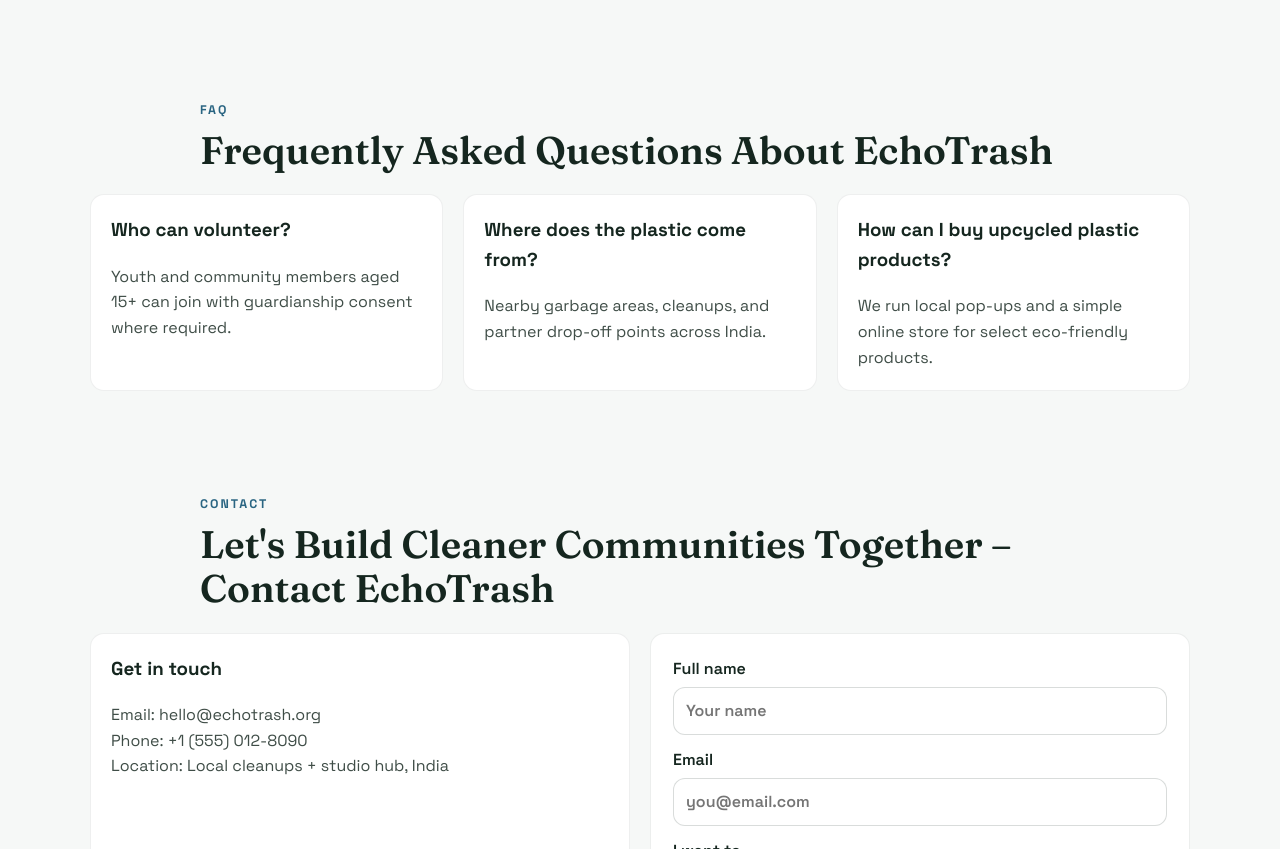
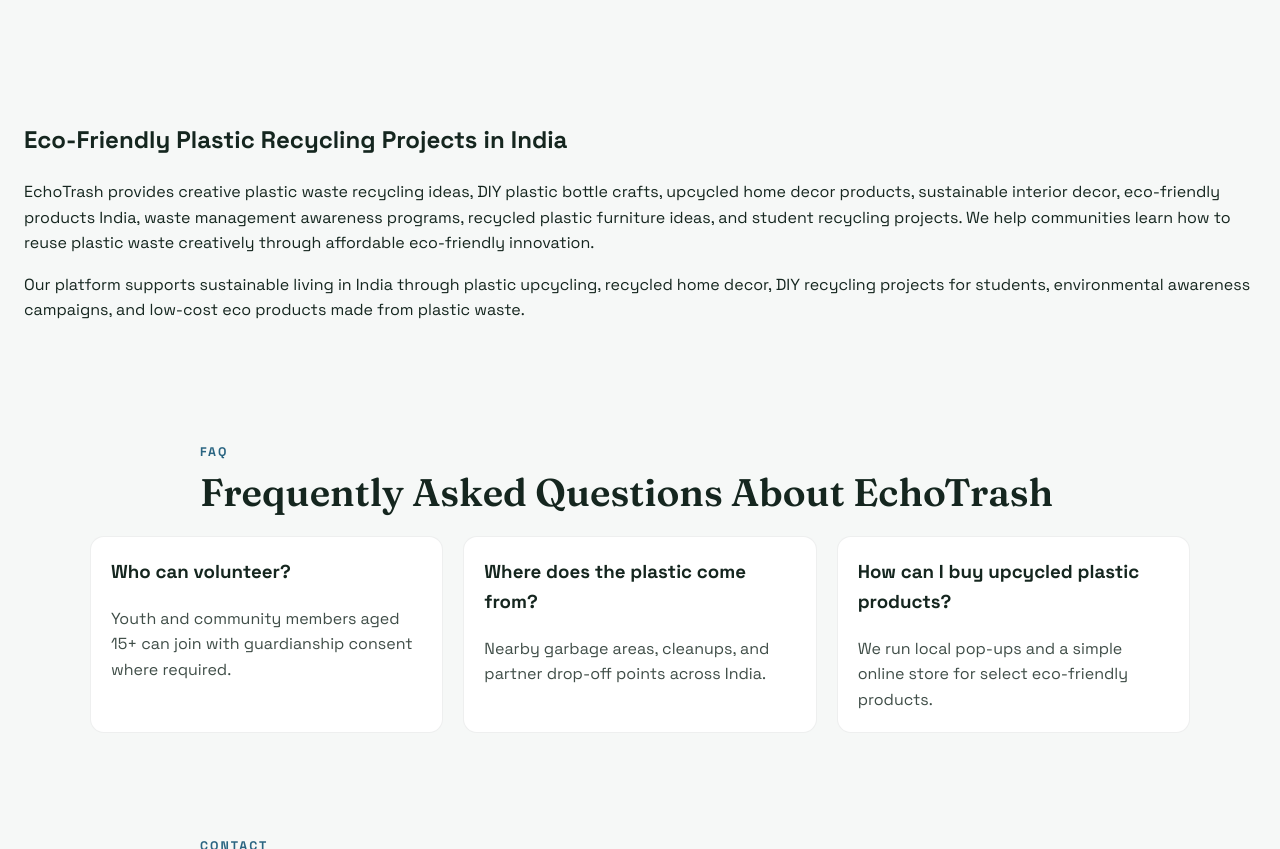
Before and after one commit to PoorviShasta/ECHOCHIC-projectPlastic, a website: page index.html in a window 1280 px wide. Shown: the part 8012-8861 px from the top of the page. Drawn offline with nearby package versions, Linux system fonts and the light colour scheme.

Commit message:
Fixed project structure

```diff
--- a/index.html
+++ b/index.html
@@ -24,7 +24,11 @@
   <meta name="description" content="EchoTrash transforms plastic waste into eco-friendly products through recycling, sustainability, and innovative upcycling in India.">
 
   <!-- ✅ KEYWORDS — long-tail, India-specific, low competition -->
-  <meta name="keywords" content="plastic waste recycling India, eco friendly products India, upcycled plastic decor, sustainable products India, recycling ideas">
+  <meta name="keywords" content="plastic waste recycling India,
+  eco friendly products India,
+  upcycled plastic decor,
+  sustainable products India,
+  recycling ideas">
 
   <!-- ✅ ROBOTS — allow full indexing -->
   <meta name="robots" content="index, follow">
@@ -577,6 +581,23 @@
       </div>
     </section>
 
+<section class="seo-keywords">
+<h2>Eco-Friendly Plastic Recycling Projects in India</h2>
+
+<p>
+EchoTrash provides creative plastic waste recycling ideas, DIY plastic bottle crafts,
+upcycled home decor products, sustainable interior decor, eco-friendly products India,
+waste management awareness programs, recycled plastic furniture ideas, and student recycling projects.
+We help communities learn how to reuse plastic waste creatively through affordable eco-friendly innovation.
+</p>
+
+<p>
+Our platform supports sustainable living in India through plastic upcycling,
+recycled home decor, DIY recycling projects for students, environmental awareness campaigns,
+and low-cost eco products made from plastic waste.
+</p>
+</section>
+
     <section class="faq" aria-labelledby="faq-heading">
       <div class="section-title">
         <p>FAQ</p>
```
